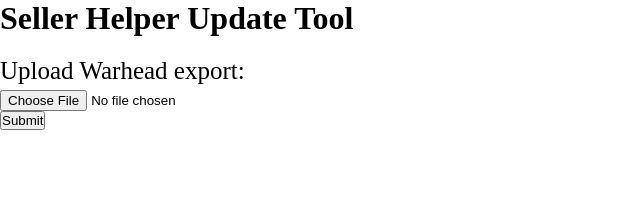
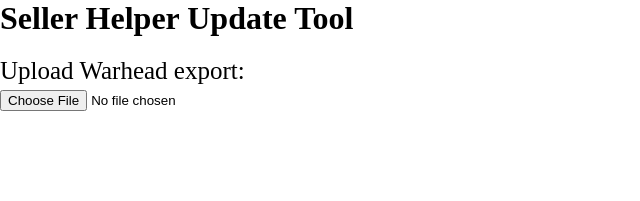
Before and after one commit to mrfannin/seller-helper-update-tool, a Vue app: page / in a window 1280 px wide. Shown: the top 201 px of the page, without its empty margins (0-640 px from the left). Built offline with nearby package versions, Linux system fonts and the light colour scheme.

Commit message:
started processing function

```diff
--- a/src/components/SellerHelperDownload.vue
+++ b/src/components/SellerHelperDownload.vue
@@ -19,7 +19,7 @@
       delimeter: ",",
       header: true,
       complete: (results) => {
-        emit(fileDownloaded, results);
+        emit('fileDownloaded', results.data);
       }
     })
   }
--- a/src/components/UpdateTool.vue
+++ b/src/components/UpdateTool.vue
@@ -10,12 +10,34 @@
 const sellerHelperData = ref(null);
 
 // When sellerhelper file downloaded, process the files and create an update file
+function processData(data) {
+  sellerHelperData.value = data;
+
+  console.log(data);
+
+  let updatedData = [];
+
+  userData.value.forEach(userProduct => {
+    let shProduct = sellerHelperData.value.find(sellerHelperProduct => sellerHelperProduct.SKU === userProduct.sku)
+
+    if (shProduct !== undefined) {
+      updatedData.push({sku: shProduct.SKU, quantity: shProduct.Qty, cost: shProduct['Free Member Price']});
+    } else {
+      updatedData.push({sku: userProduct.sku, quantity: 0, cost: userProduct.cost})
+    }
+
+  });
+
+  console.log(updatedData);
+
+
+}
 
 </script>
 
 <template>
   <FileUpload @file-uploaded="(data) => userData = data"></FileUpload>
-  <SellerHelperDownload @file-downloaded="(data) => sellerHelperData = data"></SellerHelperDownload>
+  <SellerHelperDownload v-if="userData !== null" @file-downloaded="processData"></SellerHelperDownload>
 </template>
 
 <style scoped>
```
